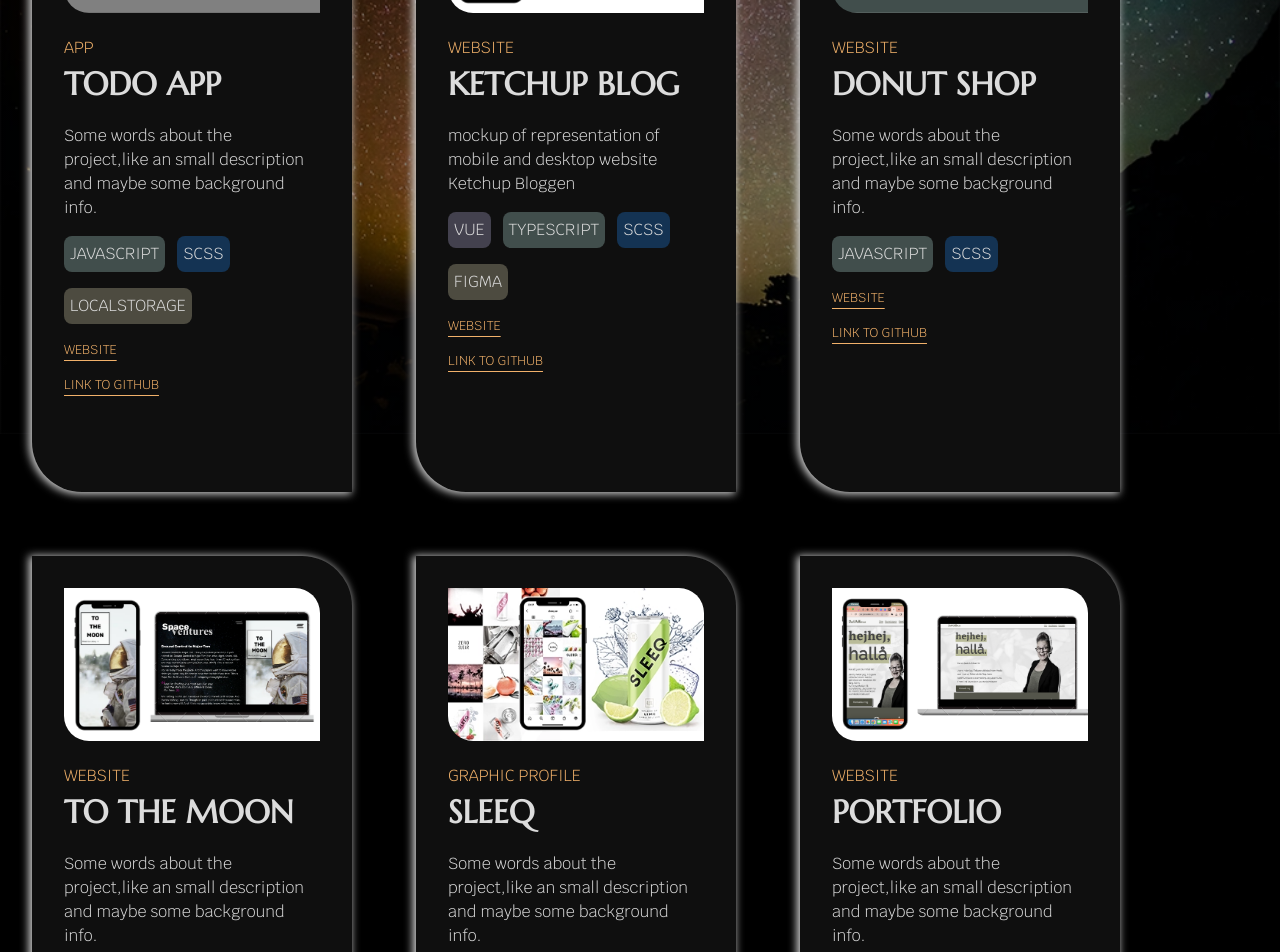
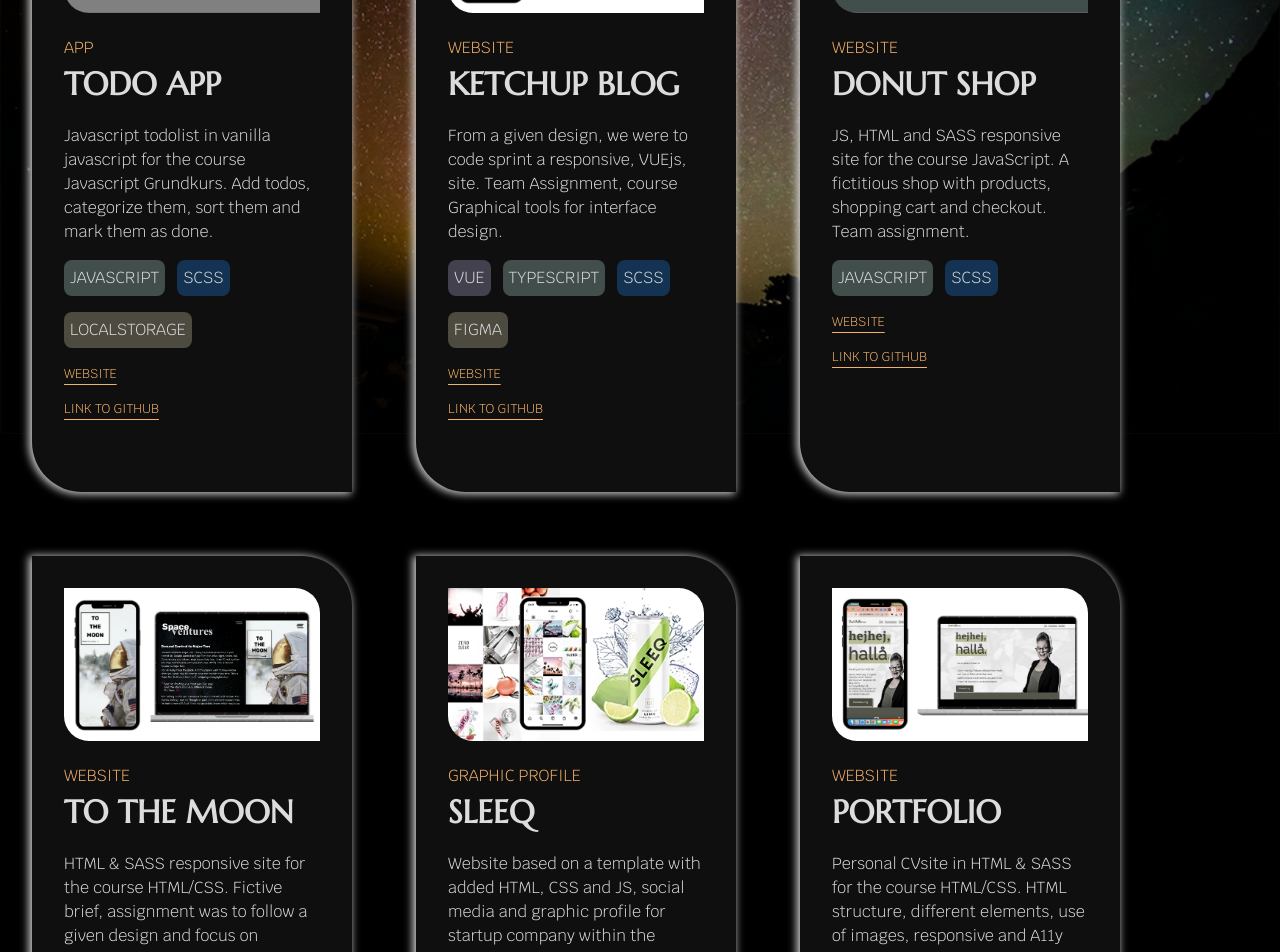
Before and after one commit to jenmwa/jenwaller-se, a Vue app: page / in a window 1280 px wide. Shown: the part 2720-3672 px from the top of the page. Built offline with nearby package versions, Linux system fonts and the light colour scheme.

Commit message:
:lipstick: add description to arrayItems

```diff
--- a/src/components/CardElement.vue
+++ b/src/components/CardElement.vue
@@ -21,7 +21,7 @@
 
       <div>
           <a :href="cardData.website" target="_blank" class="card-link portfolio-card__link">website</a>
-          <a :href="cardData.github" class="card-link portfolio-card__link">Link to Github</a>
+          <a :href="cardData.github" target="_blank" class="card-link portfolio-card__link">Link to Github</a>
       </div>
 
 
--- a/src/components/PortfolioArray.js
+++ b/src/components/PortfolioArray.js
@@ -29,7 +29,7 @@ let portfolioItems = [
             },
         category: 'App',
         project: 'Todo App',
-        description: 'Some words about the project,like an small description and maybe some background info.',
+        description: 'Javascript todolist in vanilla javascript for the course Javascript Grundkurs. Add todos, categorize them, sort them and mark them as done.',
         frame: '',
         lang: 'javascript',
         scss: 'scss',
@@ -41,11 +41,11 @@ let portfolioItems = [
     {
         image: {
                 img:'./ketchup.png',
-                alt: 'space Invadors',
+                alt: 'mockup of representation of mobile and desktop website Ketchup Bloggen',
             },
         category: 'website',
         project: 'ketchup blog',
-        description: 'mockup of representation of mobile and desktop website Ketchup Bloggen',
+        description: 'From a given design, we were to code sprint a responsive, VUEjs, site. Team Assignment, course Graphical tools for interface design.',
         frame: 'Vue',
         lang: 'typescript',
         scss: 'scss',
@@ -61,7 +61,7 @@ let portfolioItems = [
             },
         category: 'website',
         project: 'Donut Shop',
-        description: 'Some words about the project,like an small description and maybe some background info.',
+        description: 'JS, HTML and SASS responsive site for the course JavaScript. A fictitious shop with products, shopping cart and checkout. Team assignment.',
         frame: '',
         lang: 'javascript',
         scss: 'scss',
@@ -77,7 +77,7 @@ let portfolioItems = [
             },
         category: 'website',
         project: 'To The Moon',
-        description: 'Some words about the project,like an small description and maybe some background info.',
+        description: 'HTML & SASS responsive site for the course HTML/CSS. Fictive brief, assignment was to follow a given design and focus on structure and outcome.',
         frame: 'html',
         lang: '',
         scss: 'scss',
@@ -92,7 +92,7 @@ let portfolioItems = [
             },
         category: 'graphic profile',
         project: 'SLEEQ',
-        description: 'Some words about the project,like an small description and maybe some background info.',
+        description: 'Website based on a template with added HTML, CSS and JS, social media and graphic profile for startup company within the beverage section.',
         frame: 'html',
         lang: '',
         scss: 'css',
@@ -108,7 +108,7 @@ let portfolioItems = [
             },
         category: 'website',
         project: 'portfolio',
-        description: 'Some words about the project,like an small description and maybe some background info.',
+        description: 'Personal CVsite in HTML & SASS for the course HTML/CSS. HTML structure, different elements, use of images, responsive and A11y principles.',
         frame: 'html',
         lang: '',
         scss: 'css',
@@ -124,7 +124,7 @@ let portfolioItems = [
             },
         category: 'website',
         project: 'Bravå Bemanning',
-        description: 'Some words about the project,like an small description and maybe some background info.',
+        description: 'Startup company that wanted a graphic, easy-to-navigate website. HTML template, CSS, color profile and use of stock images.',
         frame: 'html 5 template',
         lang: '',
         scss: 'css',
@@ -140,7 +140,7 @@ let portfolioItems = [
             },
         category: 'website',
         project: 'Monroe Stainless',
-        description: 'Some words about the project,like an small description and maybe some background info.',
+        description: 'Startup company in the brewery industry. Choice of web hosting, worked with wordpress and plugins, also photo & editing assignments.',
         frame: 'wordpress',
         lang: '',
         scss: '',
```
